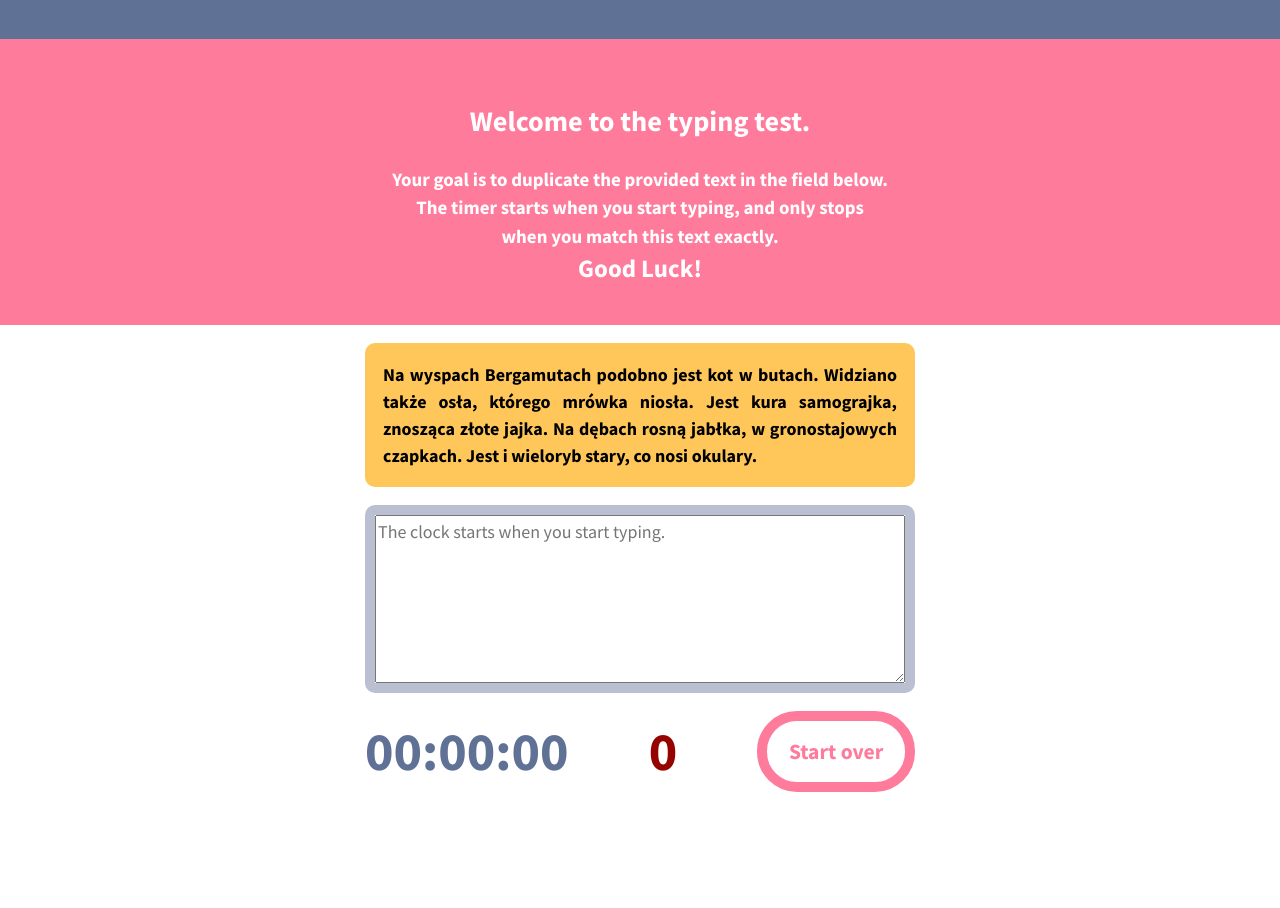
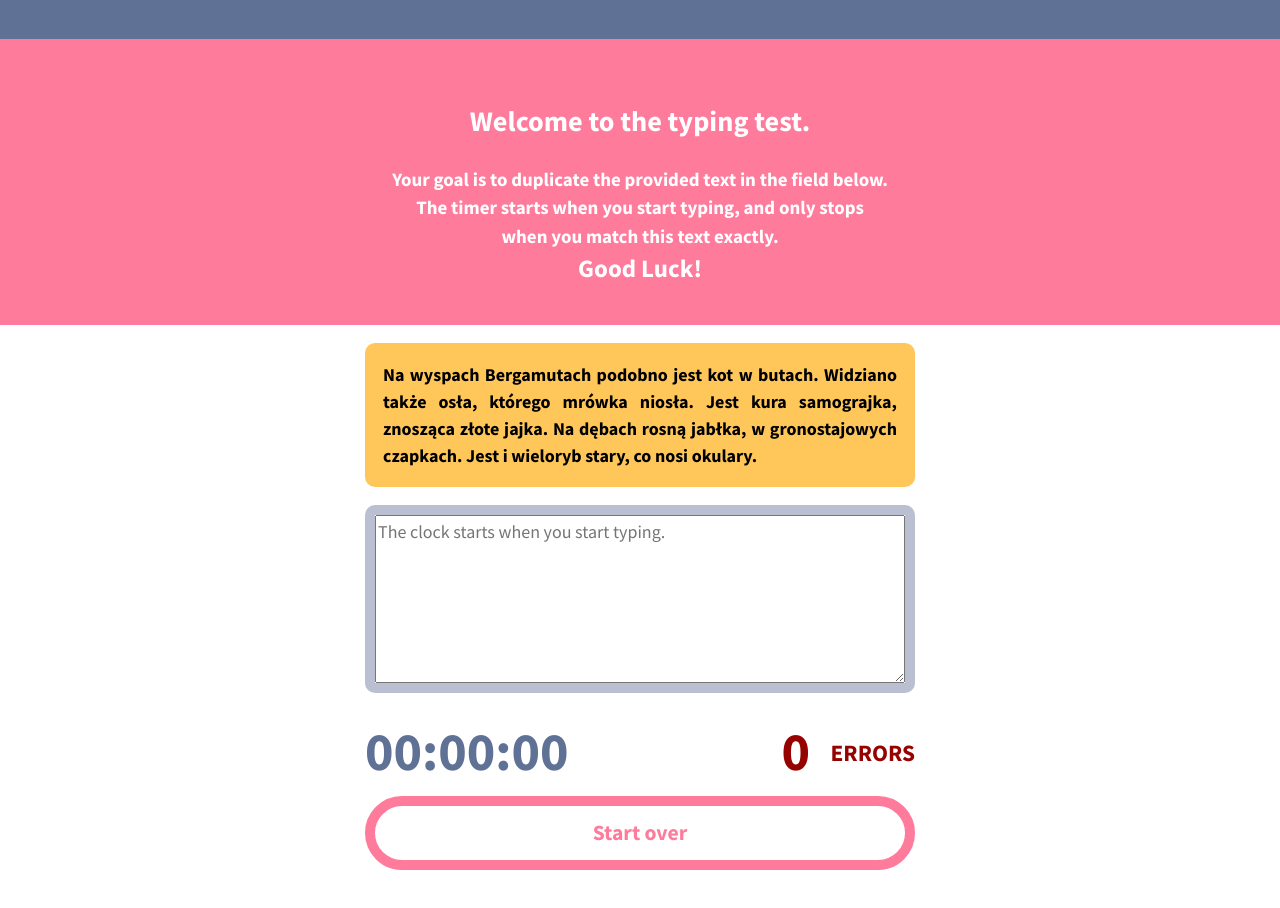
Before and after one commit to astropaula/typing-speed-test, a plain HTML site: page index.html in a window 1280 px wide. Shown: the part 150-1058 px from the top of the page. Before the commit the page ends 1014 px from the top, so only its background shows below. Drawn offline with Linux system fonts and the light colour scheme.

Commit message:
Changed display to grid.

```diff
--- a/index.html
+++ b/index.html
@@ -34,8 +34,10 @@
                 <section id="clock">
                     <div class="timer">00:00:00</div>
                 </section>
+
                 <div class="mistakes">0
                 </div>
+                <p id="error">ERRORS</p>
 
                 <button id="reset">Start over</button>
             </div><!-- .meta -->
--- a/style.css
+++ b/style.css
@@ -95,22 +95,44 @@ body {
     flex-wrap: wrap;
 }
 
+.meta {
+    margin-top: 1em;
+    display: grid;
+    grid-template-columns: 4fr 0.3fr 1fr;
+    grid-template-rows: auto auto;
+    justify-items: stretch;
+}
+
 .timer {
+    grid-row: 1/2;
     font-size: 3em;
     font-weight: bold;
     color: #607196;
 }
+
 .mistakes {
+    grid-column: 2/3;
+    justify-self: center;
+}
+
+.mistakes, #error {
     font-size: 3em;
     font-weight: bold;
     color: #960200;
+    }
+
+#error {
+    font-size: 1.3em;
+    margin-bottom: 25%;
+    justify-self: right;
 }
 
 #reset {
+    grid-column: 1/4;
     padding: .5em 1em;
     font-size: 1.2em;
     font-weight: bold;
-    border-radius: 40px;
+    border-radius: 50px;
     color: #FF7B9C;
     background: white;
     border: 10px solid #FF7B9C;
```
